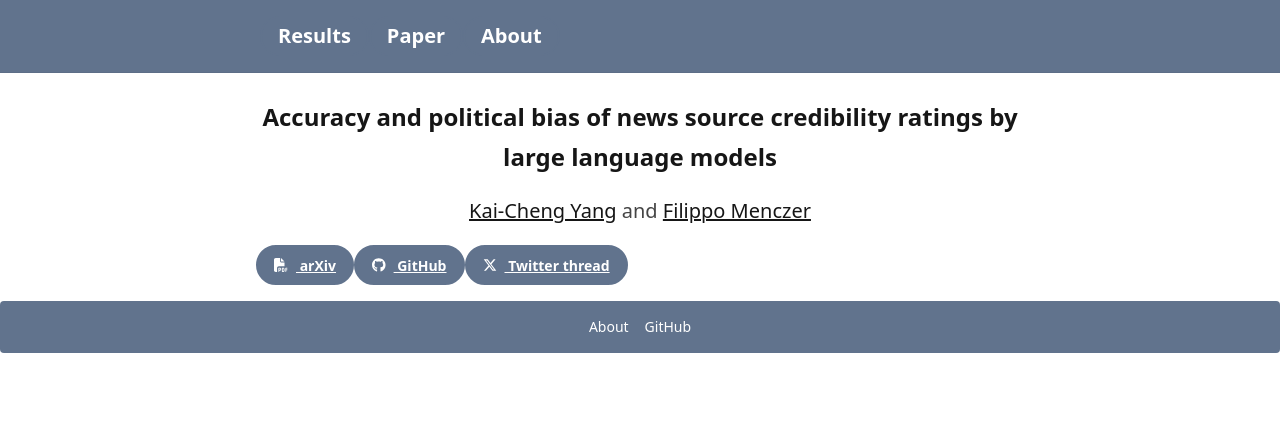
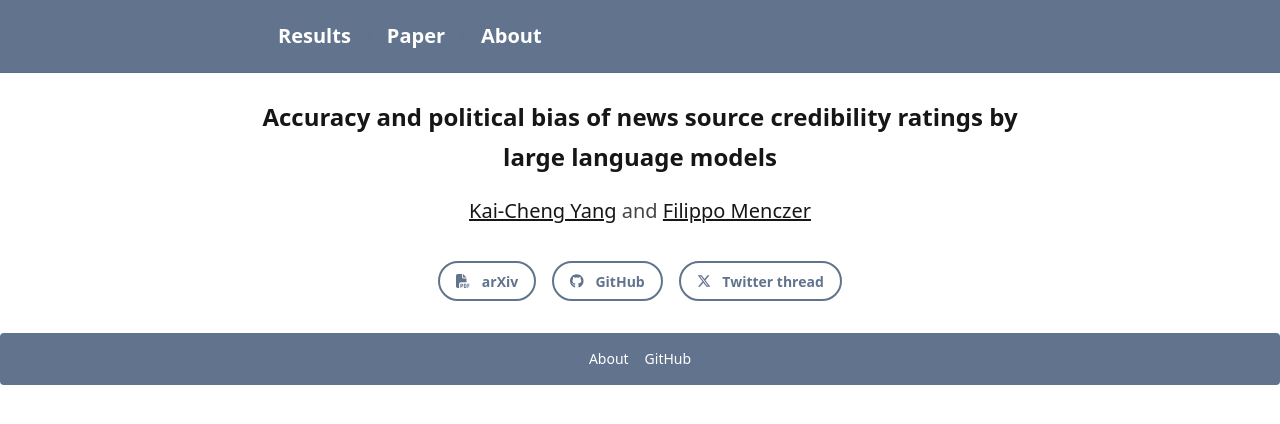
Before and after one commit to yang3kc/llm_domain_classification, a Vue app in the folder frontend/: page /paper-rating in a window 1280 px wide. Shown: the top 424 px of the page. Built offline with nearby package versions, Linux system fonts and the light colour scheme.

Commit message:
💄 style(view): update button layout for external links to flexbox

```diff
--- a/frontend/src/views/PaperRatingView.vue
+++ b/frontend/src/views/PaperRatingView.vue
@@ -11,20 +11,22 @@ import Footer from '@/components/Footer.vue'
       <div class="prose prose-xl text-center prose-slate max-w-none my-4">
          <a href="https://www.kaichengyang.me" class="link link-neutral" target="_blank">Kai-Cheng Yang</a> and <a href="https://cnets.indiana.edu/fil" class="link link-neutral" target="_blank">Filippo Menczer</a>
       </div>
-      <div class="btn btn-neutral">
-        <a href="https://arxiv.org/abs/2304.00228" class="link link-neutral text-white" target="_blank">
+      <div class="flex justify-center gap-4 my-8">
+        <div class="btn btn-neutral btn-outline">
+          <a href="https://arxiv.org/abs/2304.00228" class="text-neutral" target="_blank">
             <font-awesome-icon :icon="['fas', 'file-pdf']" class="mr-2" /> arXiv
           </a>
         </div>
-      <div class="btn btn-neutral">
-        <a href="https://github.com/osome-iu/llm_domain_rating" class="link link-neutral text-white" target="_blank">
+        <div class="btn btn-neutral btn-outline">
+          <a href="https://github.com/osome-iu/llm_domain_rating" class="text-neutral" target="_blank">
             <font-awesome-icon :icon="['fab', 'github']" class="mr-2" /> GitHub
           </a>
         </div>
-      <div class="btn btn-neutral">
-        <a href="https://x.com/yang3kc/status/1823404980126261262" class="link link-neutral text-white" target="_blank">
+        <div class="btn btn-neutral btn-outline">
+          <a href="https://x.com/yang3kc/status/1823404980126261262" class="text-neutral" target="_blank">
             <font-awesome-icon :icon="['fab', 'x-twitter']" class="mr-2" /> Twitter thread
           </a>
+        </div>
       </div>
     </div>
     <Footer />
```
Lines whose indentation alone changed are shown as unchanged.
